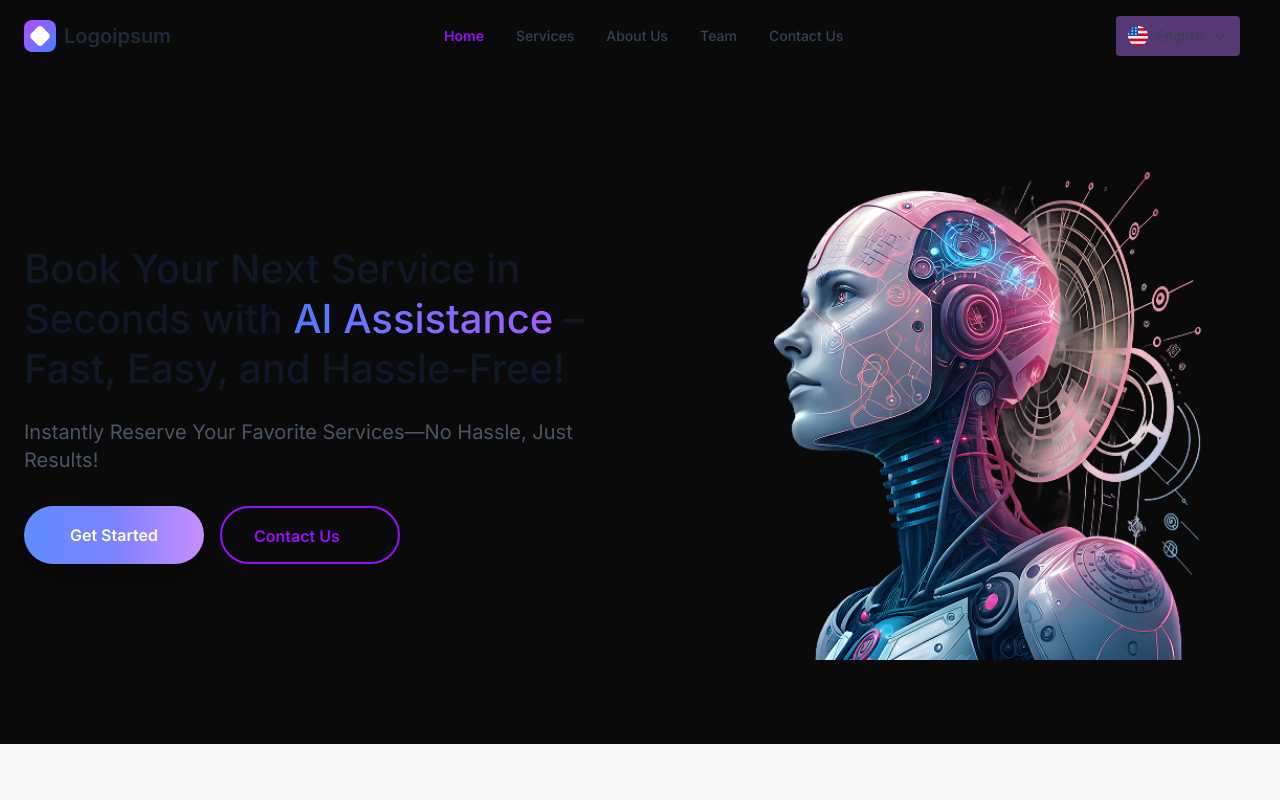
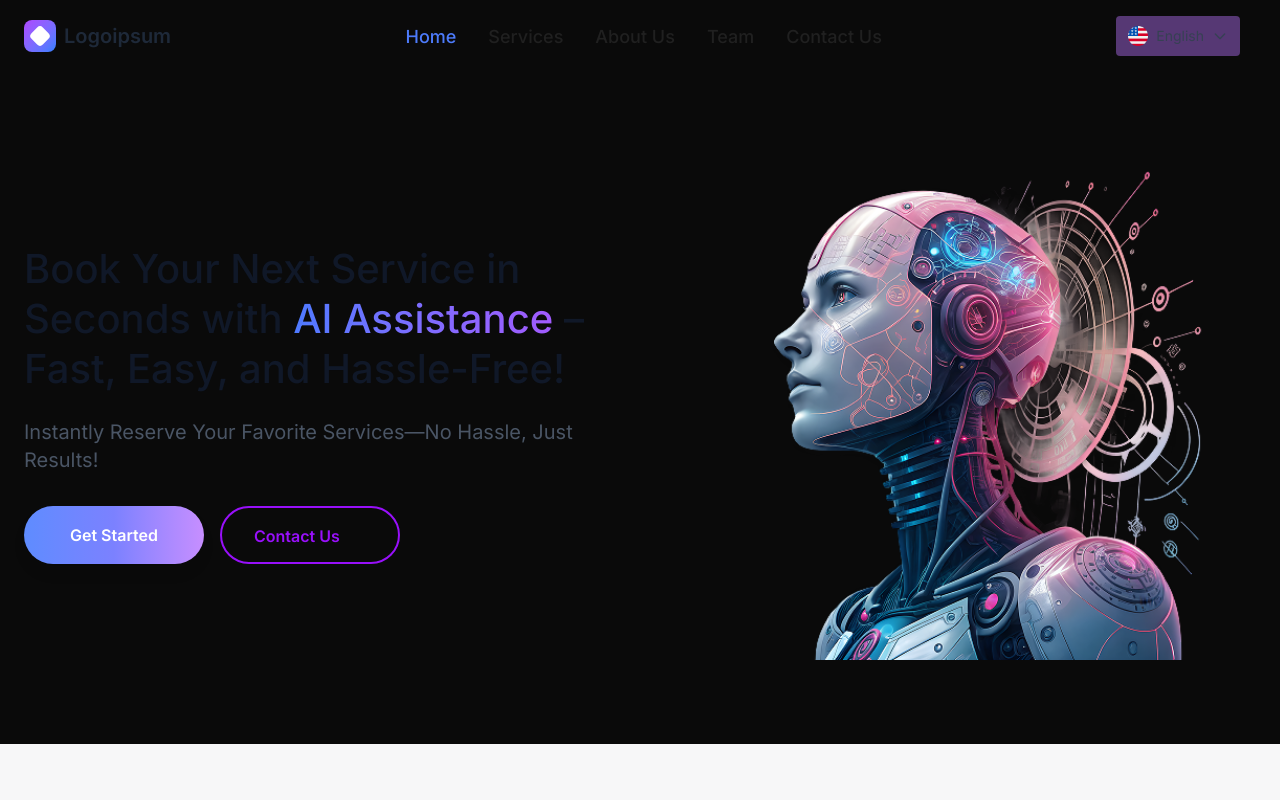
Before and after one commit to engrsakib/andre_graf-Service-Showcase-website, a Next.js app: page / in a window 1280 px wide. Shown: the top 800 px of the page. Built offline with nearby package versions, Linux system fonts and the light colour scheme.

Commit message:
update navlinks and data

```diff
--- a/src/components/nav-link.jsx
+++ b/src/components/nav-link.jsx
@@ -11,8 +11,8 @@ const NavLink = ({ href, children, className = "" }) => {
   return (
     <Link
       href={href}
-      className={`text-sm font-medium transition-colors hover:text-purple-600 ${
-        isActive ? "text-purple-600 font-semibold" : "text-gray-700"
+      className={`text-[18px] font-medium transition-colors hover:text-[#4D7BFB] ${
+        isActive ? "text-[#4D7BFB] font-medium" : "text-[#202020]"
       } ${className}`}
     >
       {children}
--- a/src/components/navigation.jsx
+++ b/src/components/navigation.jsx
@@ -31,7 +31,7 @@ const Navigation = () => {
           <span className="text-lg md:text-xl font-semibold text-gray-800">Logoipsum</span>
         </NavLink>
 
-        <div className="hidden md:flex items-center space-x-8 !text-[18px]">
+        <div className="hidden md:flex items-center space-x-8">
           {navItems.map((item, index) => (
             <NavLink key={index} href={item.href} >
               {item.name}
```
